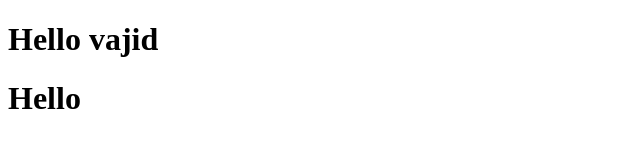
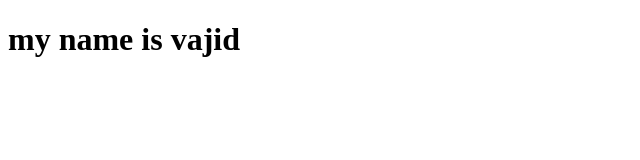
Before and after one commit to prnv404/Edtech-client, a plain HTML site: page index.html in a window 1280 px wide. Shown: the whole page, without its empty margins (0-640 px from the left). Drawn offline with Linux system fonts and the light colour scheme.

Commit message:
Revert "changed"
This reverts commit 7c0f7fe375f8024205d6d73ba3104f763c761a97.

```diff
--- a/index.html
+++ b/index.html
@@ -7,7 +7,6 @@
     <title>Edtech</title>
 </head>
 <body>
-    <h1>Hello vajid</h1>
-    <h1>Hello</h1>
+    <h1>my name is vajid</h1>
 </body>
 </html>
```
